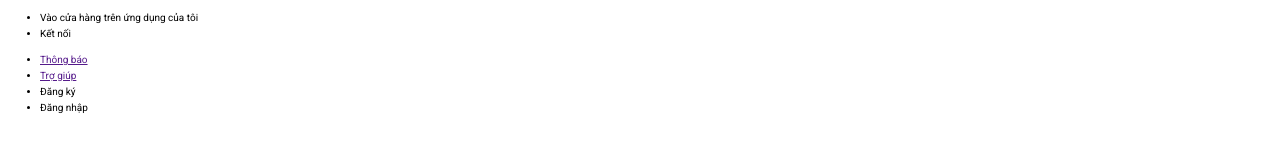
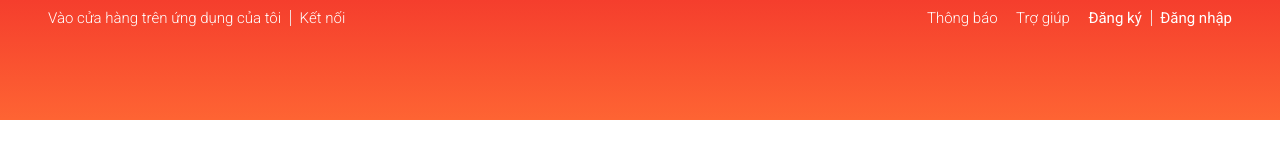
Before and after one commit to hale0904/Web_Shoppe, a plain HTML site: page index.html in a window 1280 px wide. Drawn offline with nearby package versions, Linux system fonts and the light colour scheme.

Commit message:
Navbar CSS

```diff
--- a/assets/css/main.css
+++ b/assets/css/main.css
@@ -0,0 +1,43 @@
+.header {
+    height: 120px;
+    background-image: linear-gradient(0, #fe6433, #f53e2d);
+}
+
+.header__navbar {
+    display: flex;
+    justify-content: space-between;
+}
+
+.header__navbar-list {
+    list-style: none;
+    padding-left: 0;
+}
+
+.header__navbar-item {
+    padding: 0 8px;
+    position: relative;
+}
+
+.header__navbar-item,
+.header__navbar-item-link {
+    display: inline-block;
+    font-size: 1.5rem;
+    color: var(--white-color);
+    text-decoration: none;
+    font-weight: 300;
+}
+
+.header__navbar-item--strong {
+    font-weight: 400;
+}
+
+.header__navbar-item--separate::after {
+    content: "";
+    display: block;
+    position: absolute;
+    border-left: 1px solid #f3d8d6;
+    height: 16px;
+    right: -2px;
+    top: 50%;
+    transform: translateY(-50%);
+}
--- a/index.html
+++ b/index.html
@@ -12,9 +12,10 @@
 <body>
     <div class="app">
         <header class="header">
+            <div class="grid">
                 <nav class="header__navbar">
                     <ul class="header__navbar-list">
-                    <li class="header__navbar-item">Vào cửa hàng trên ứng dụng của tôi</li>
+                        <li class="header__navbar-item header__navbar-item--separate">Vào cửa hàng trên ứng dụng của tôi</li>
                         <li class="header__navbar-item">Kết nối</li>
                     </ul>
 
@@ -25,10 +26,11 @@
                         <li class="header__navbar-item">
                             <a class="header__navbar-item-link" href="">Trợ giúp</a>
                         </li>
-                    <li class="header__navbar-item">Đăng ký</li>
-                    <li class="header__navbar-item">Đăng nhập</li>
+                        <li class="header__navbar-item header__navbar-item--strong header__navbar-item--separate">Đăng ký</li>
+                        <li class="header__navbar-item header__navbar-item--strong">Đăng nhập</li>
                     </ul>
                 </nav>
+            </div>
         </header>
 
         <div class="container">
```
Lines whose indentation alone changed are shown as unchanged.
